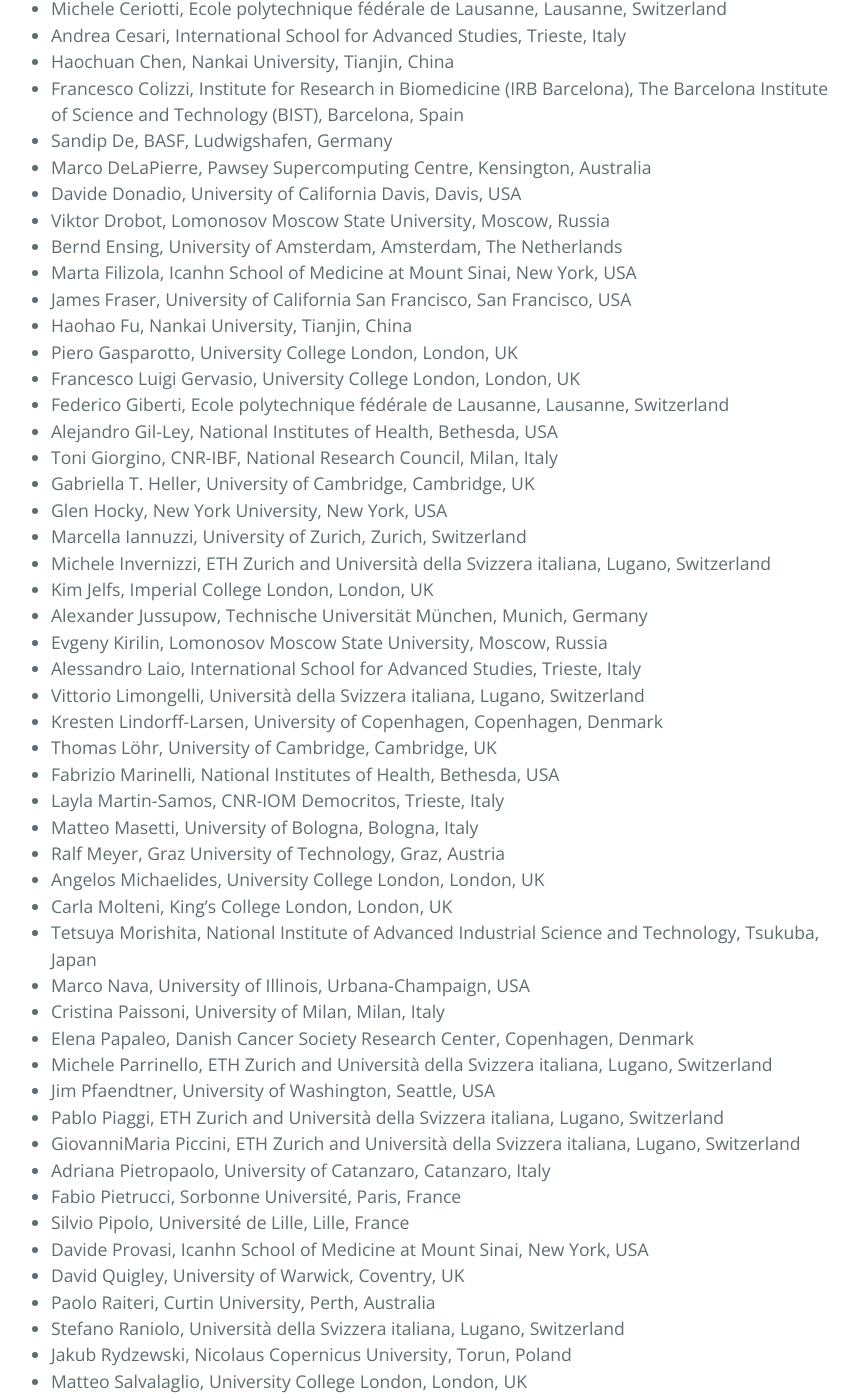
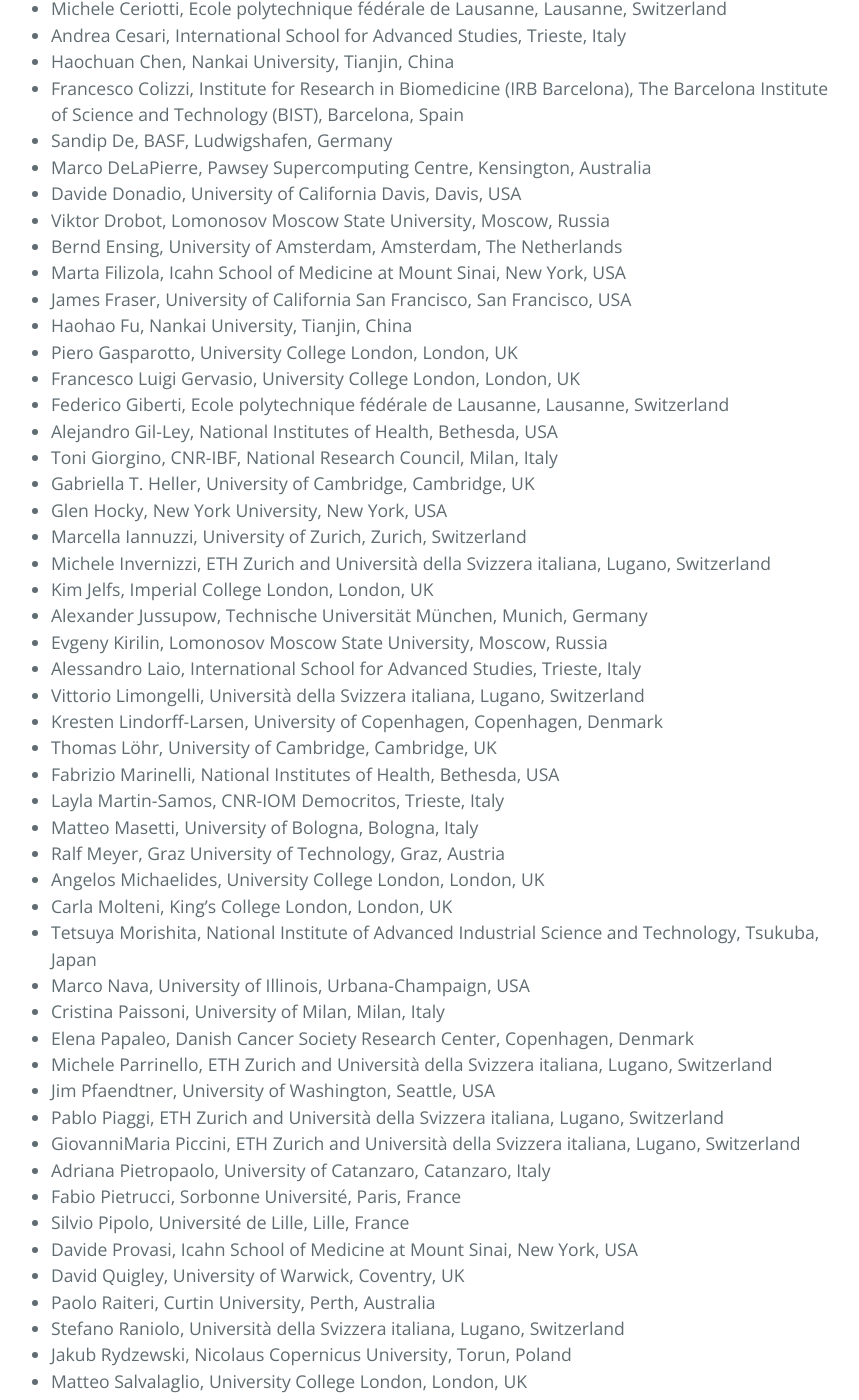
Before and after one commit to plumed-nest/plumed-nest, a Jekyll site: the page built from consortium.md, in a window 1280 px wide and 1400 px high, scrolled down 1444 px. Shown: the whole window, without its empty margins (213-1072 px from the left). Built offline with Jekyll 4.4.1, drawn with Linux system fonts in a browser that asks for light colours; our own code applies the rules of GitHub Pages for plain Markdown files.

Commit message:
typo in Mount Sinai

```diff
--- a/_data/members.yml
+++ b/_data/members.yml
@@ -79,7 +79,7 @@
   city:        Amsterdam
   country:     The Netherlands
 - name:        Marta Filizola
-  affiliation: Icanhn School of Medicine at Mount Sinai
+  affiliation: Icahn School of Medicine at Mount Sinai
   city:        New York
   country:     USA
 - name:        James Fraser
@@ -223,7 +223,7 @@
   city:        Lille
   country:     France
 - name:        Davide Provasi
-  affiliation: Icanhn School of Medicine at Mount Sinai
+  affiliation: Icahn School of Medicine at Mount Sinai
   city:        New York
   country:     USA
 - name:        David Quigley
```
